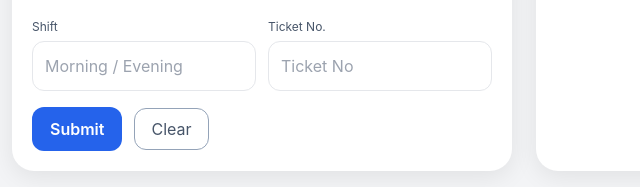
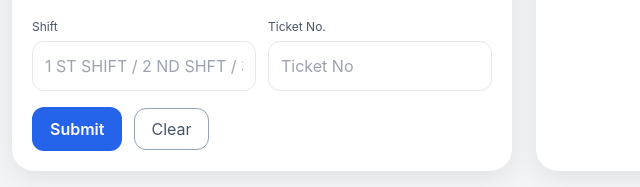
Before and after one commit to bajajauto1/temppass, a plain HTML site: page index.html in a window 1280 px wide. Shown: the part 558-745 px from the top of the page, 116-756 px from the left. Drawn offline with nearby package versions, Linux system fonts and the light colour scheme; no server answers.

Commit message:
Update index.html
CHANGES

```diff
--- a/index.html
+++ b/index.html
@@ -91,7 +91,7 @@
     <div class="grid grid-cols-2 gap-3">
       <div>
         <label class="text-xs text-slate-600">Shift</label>
-        <input id="shift" type="text" required class="mt-1 w-full rounded-xl border p-3" placeholder="Morning / Evening"/>
+        <input id="shift" type="text" required class="mt-1 w-full rounded-xl border p-3" placeholder="1 ST SHIFT / 2 ND SHFT / 3RD SHIFT"/>
       </div>
 
       <div>
```
